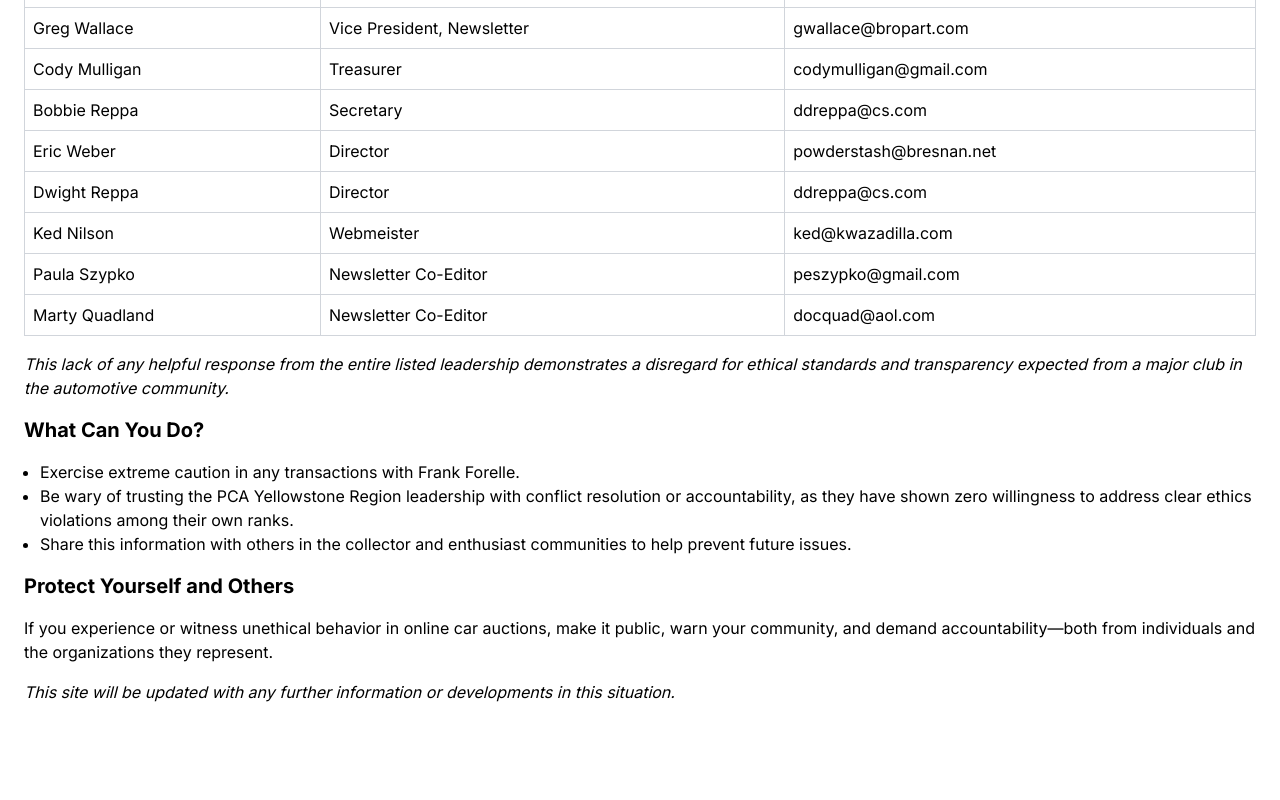
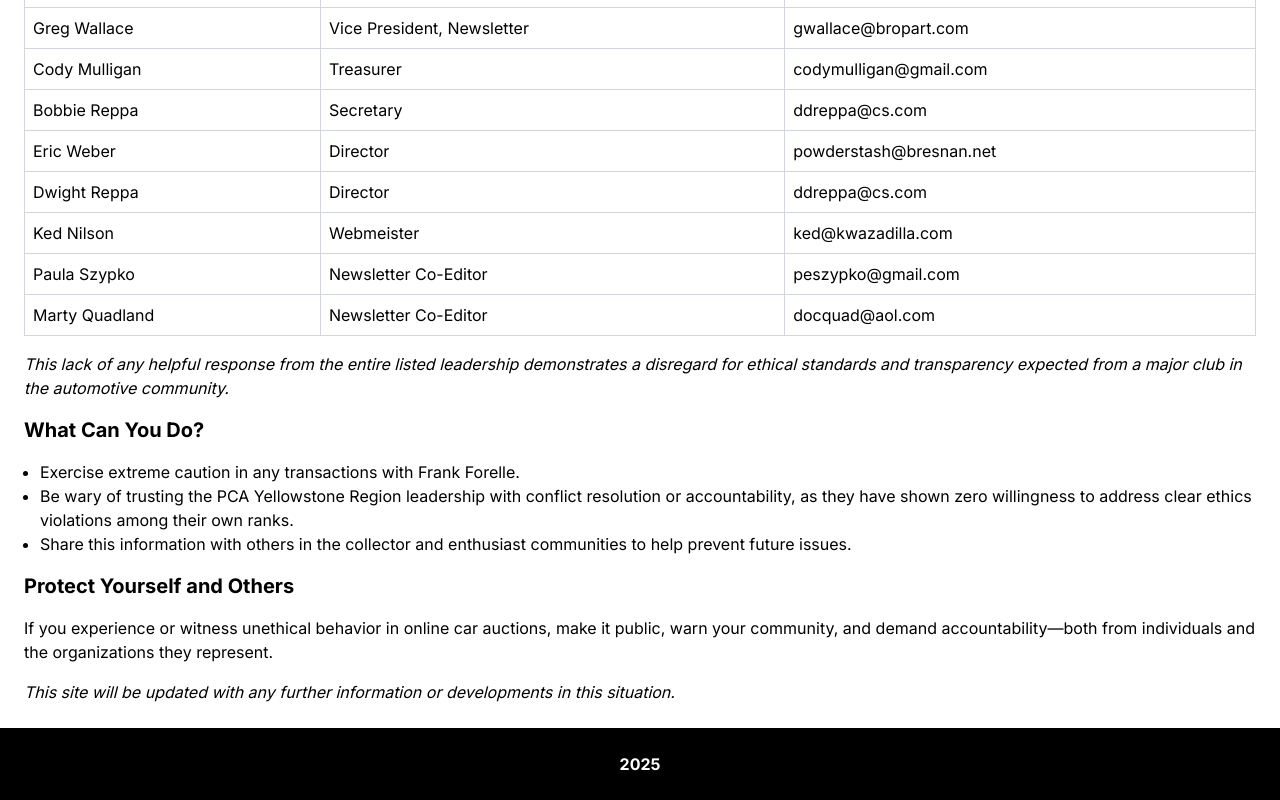
Before and after one commit to fabiobta89/frankforelle, a Next.js app: page / in a window 1280 px wide. Shown: the part 1011-1811 px from the top of the page. Before the commit the page ends 1739 px from the top, so only its background shows below. Built offline with nearby package versions, Linux system fonts and the light colour scheme.

Commit message:
Minor changes

```diff
--- a/src/pages/index.js
+++ b/src/pages/index.js
@@ -167,6 +167,11 @@
           <p className={`italic`}>This site will be updated with any further information or developments in this
             situation.</p>
         </div>
+        <footer className={`bg-black`}>
+          <div className={`max-w-2xl mx-auto p-6 lg:px-6 lg:max-w-7xl`}>
+            <p className={`text-center text-white font-bold`}>2025</p>
+          </div>
+        </footer>
       </main>
 
     </>
```
